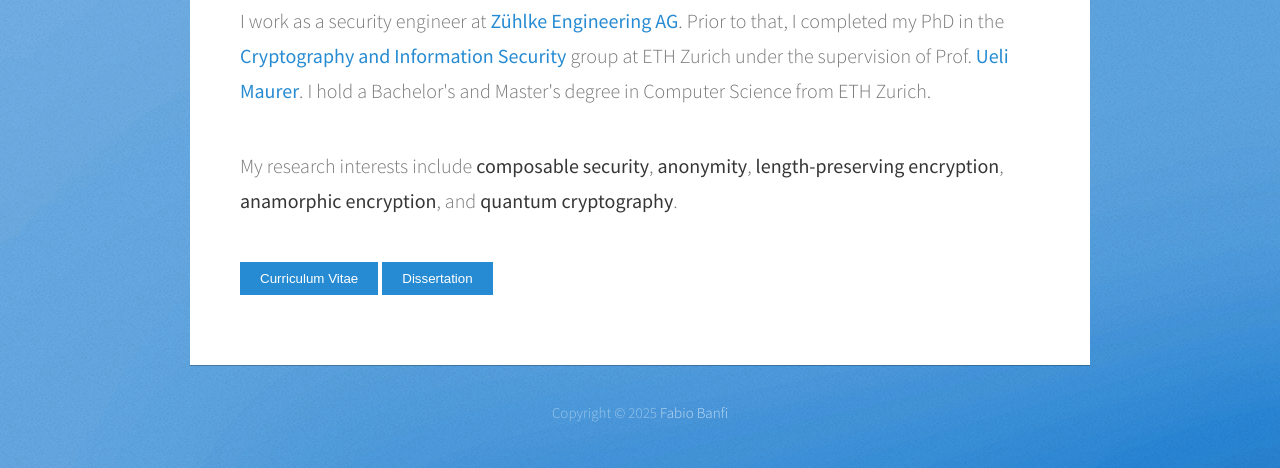
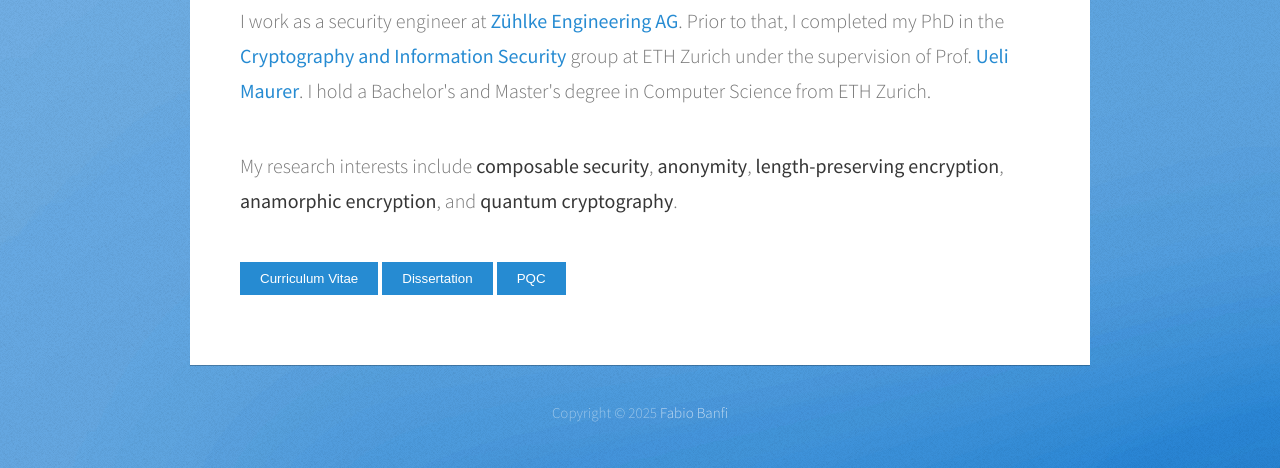
Before and after one commit to fbanfi90/fbanfi90.github.io, a plain HTML site: page index.html in a window 1280 px wide. Both pictures are taken after a click on the link "About Me". Shown: the part 332-800 px from the top of the page. Drawn offline with Linux system fonts and the light colour scheme.

Commit message:
Update index.html

```diff
--- a/index.html
+++ b/index.html
@@ -57,6 +57,7 @@
 					<p>
 						<button onclick="location.href='downloads/documents/cv-fabio-banfi.pdf'">Curriculum Vitae</button>
 						<button onclick="location.href='downloads/documents/dissertation.pdf'">Dissertation</button>
+						<button onclick="location.href='downloads/presentation.pptx'">PQC</button>
 					</p>
 				</article>
 
```
